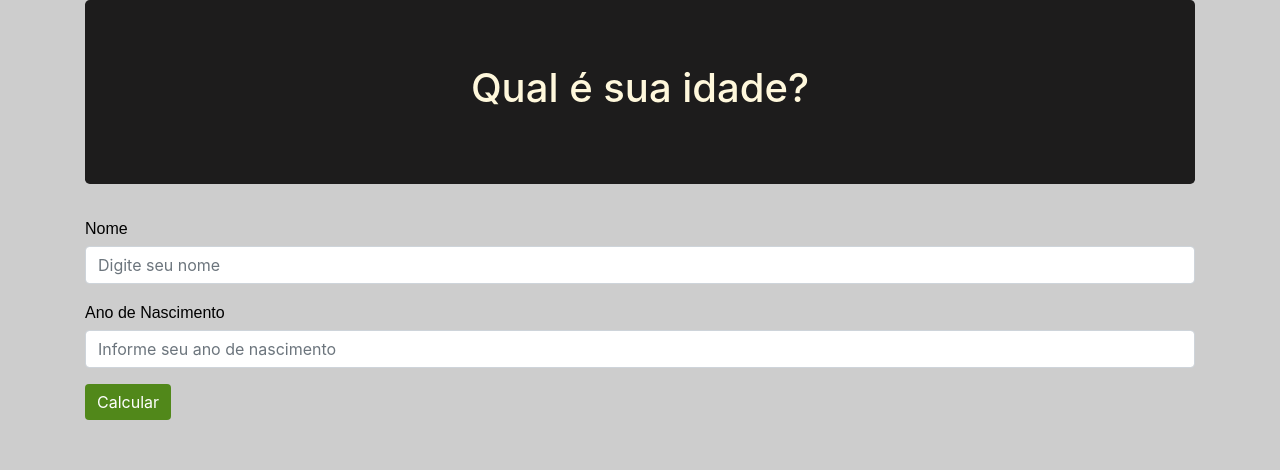
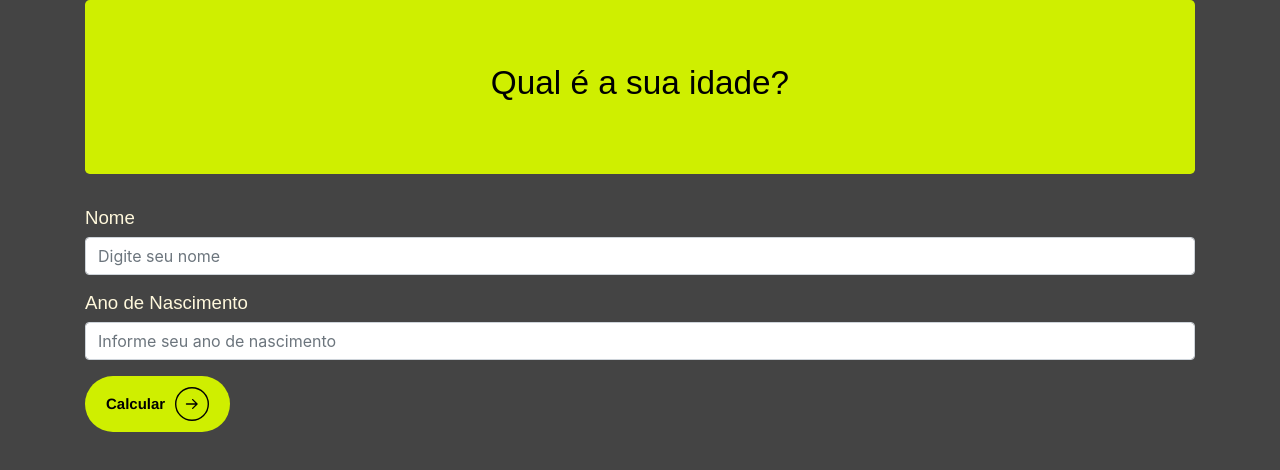
Before and after one commit to Nilso97/Web-App-Node.js, a plain HTML site: page formulario.html in a window 1280 px wide. Drawn offline with nearby package versions, Linux system fonts and the light colour scheme.

Commit message:
Update formulario.html

```diff
--- a/formulario.html
+++ b/formulario.html
@@ -1,41 +1,68 @@
 <!DOCTYPE html>
 <html lang="en">
-
   <head>
-    <meta charset="UTF-8">
-    <meta http-equiv="X-UA-Compatible" content="IE=edge">
-    <meta name="viewport" content="width=device-width, initial-scale=1.0">
-    <link rel="stylesheet" href="https://maxcdn.bootstrapcdn.com/bootstrap/4.0.0/css/bootstrap.min.css"
-        integrity="sha384-Gn5384xqQ1aoWXA+058RXPxPg6fy4IWvTNh0E263XmFcJlSAwiGgFAW/dAiS6JXm" crossorigin="anonymous">
+    <meta charset="UTF-8" />
+    <meta http-equiv="X-UA-Compatible" content="IE=edge" />
+    <meta name="viewport" content="width=device-width, initial-scale=1.0" />
+    <link
+      rel="stylesheet"
+      href="https://maxcdn.bootstrapcdn.com/bootstrap/4.0.0/css/bootstrap.min.css"
+      integrity="sha384-Gn5384xqQ1aoWXA+058RXPxPg6fy4IWvTNh0E263XmFcJlSAwiGgFAW/dAiS6JXm"
+      crossorigin="anonymous"
+    />
     <title>Calcular Idade</title>
 
     <style>
       .jumbotron {
-            background: rgb(29, 28, 28);
+        background: #cfef00;
       }
 
       body {
-            background: #4444;
+        background: #444;
       }
 
       h1 {
+        font: normal 25pt sans-serif;
         text-align: center;
-            color: cornsilk;
+        color: black;
       }
 
       label {
-            color: black;
-            font: normal 12pt arial;
+        color: cornsilk;
+        font: normal 14pt arial;
       }
 
-        .btn-primary {
-            background-color: rgb(81, 136, 26);
-            border: none;
+      /* From cssbuttons.io by @alexmaracinaru */
+      button {
+        cursor: pointer;
+        font-weight: 700;
+        font-family: Helvetica, "sans-serif";
+        transition: all 0.2s;
+        padding: 10px 20px;
+        border-radius: 100px;
+        background: #cfef00;
+        border: 1px solid transparent;
+        display: flex;
+        align-items: center;
+        font-size: 15px;
       }
 
-        .btn-primary:hover {
-            background-color: chartreuse;
-            border: none;
+      button:hover {
+        background: #a6c900;
+      }
+
+      button > svg {
+        width: 34px;
+        margin-left: 10px;
+        transition: transform 0.3s ease-in-out;
+      }
+
+      button:hover svg {
+        transform: translateX(5px);
+      }
+
+      button:active {
+        transform: scale(0.95);
       }
     </style>
   </head>
@@ -43,31 +70,71 @@
   <body>
     <div class="container">
       <div class="jumbotron">
-            <h1>Qual é sua idade?</h1>
+        <h1>Qual é a sua idade?</h1>
       </div>
       <form id="form" method="POST" action="/idade">
         <div class="form-group">
           <label for="exampleInputName">Nome</label>
-                <input type="text" name="nome" class="form-control" value="" size="25" placeholder="Digite seu nome">
+          <input
+            type="text"
+            name="nome"
+            class="form-control"
+            value=""
+            size="25"
+            placeholder="Digite seu nome"
+          />
         </div>
         <div class="form-group">
           <label for="exampleInputAnoNascimento">Ano de Nascimento</label>
-                <input type="text" name="anonasc" class="form-control" value="" size="5"
-                    placeholder="Informe seu ano de nascimento">
+          <input
+            type="text"
+            name="anonasc"
+            class="form-control"
+            value=""
+            size="5"
+            placeholder="Informe seu ano de nascimento"
+          />
         </div>
-            <input type="submit" value="Calcular" class="btn btn-primary">
+
+        <button>
+          <span>Calcular</span>
+          <svg
+            xmlns="http://www.w3.org/2000/svg"
+            fill="none"
+            viewBox="0 0 74 74"
+            height="34"
+            width="34"
+          >
+            <circle
+              stroke-width="3"
+              stroke="black"
+              r="35.5"
+              cy="37"
+              cx="37"
+            ></circle>
+            <path
+              fill="black"
+              d="M25 35.5C24.1716 35.5 23.5 36.1716 23.5 37C23.5 37.8284 24.1716 38.5 25 38.5V35.5ZM49.0607 38.0607C49.6464 37.4749 49.6464 36.5251 49.0607 35.9393L39.5147 26.3934C38.9289 25.8076 37.9792 25.8076 37.3934 26.3934C36.8076 26.9792 36.8076 27.9289 37.3934 28.5147L45.8787 37L37.3934 45.4853C36.8076 46.0711 36.8076 47.0208 37.3934 47.6066C37.9792 48.1924 38.9289 48.1924 39.5147 47.6066L49.0607 38.0607ZM25 38.5L48 38.5V35.5L25 35.5V38.5Z"
+            ></path>
+          </svg>
+        </button>
       </form>
     </div>
 
-    <script src="https://code.jquery.com/jquery-3.2.1.slim.min.js"
+    <script
+      src="https://code.jquery.com/jquery-3.2.1.slim.min.js"
       integrity="sha384-KJ3o2DKtIkvYIK3UENzmM7KCkRr/rE9/Qpg6aAZGJwFDMVNA/GpGFF93hXpG5KkN"
-        crossorigin="anonymous"></script>
-    <script src="https://cdnjs.cloudflare.com/ajax/libs/popper.js/1.12.9/umd/popper.min.js"
+      crossorigin="anonymous"
+    ></script>
+    <script
+      src="https://cdnjs.cloudflare.com/ajax/libs/popper.js/1.12.9/umd/popper.min.js"
       integrity="sha384-ApNbgh9B+Y1QKtv3Rn7W3mgPxhU9K/ScQsAP7hUibX39j7fakFPskvXusvfa0b4Q"
-        crossorigin="anonymous"></script>
-    <script src="https://maxcdn.bootstrapcdn.com/bootstrap/4.0.0/js/bootstrap.min.js"
+      crossorigin="anonymous"
+    ></script>
+    <script
+      src="https://maxcdn.bootstrapcdn.com/bootstrap/4.0.0/js/bootstrap.min.js"
       integrity="sha384-JZR6Spejh4U02d8jOt6vLEHfe/JQGiRRSQQxSfFWpi1MquVdAyjUar5+76PVCmYl"
-        crossorigin="anonymous"></script>
+      crossorigin="anonymous"
+    ></script>
   </body>
-
 </html>
```
Lines whose indentation alone changed are shown as unchanged.
